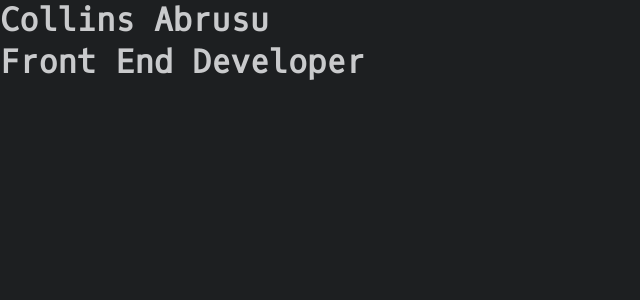
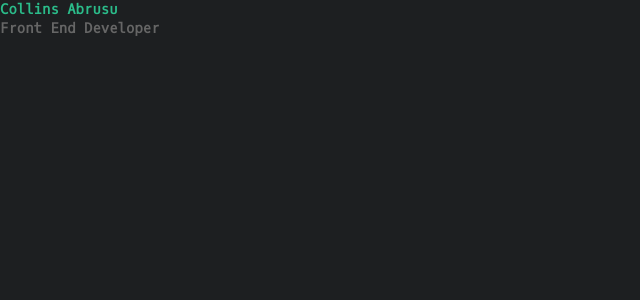
Before and after one commit to abrusu-collins/Portfolio-v7, a React (Create React App) app: page / in a window 1280 px wide. Shown: the top 300 px of the page, without its empty margins (0-640 px from the left). Built offline with nearby package versions, Linux system fonts and the light colour scheme; the HTML template or start-up script is replaced by a standard one.

Commit message:
hero works

```diff
--- a/src/sass/_config.scss
+++ b/src/sass/_config.scss
@@ -13,6 +13,8 @@ $dimmed_white:#666666;
     margin:0;
     padding: 0;
     box-sizing: border-box;
+    font-size: 14px;
+    font-family: 400;
     background-color: $background;
     font-family: Oxygen;
     color:$light_white;
--- /dev/null
+++ b/src/sass/_hero.scss
@@ -0,0 +1,9 @@
+.hero{
+    & #name{
+    color:$standout_color;
+
+    }
+    & #job{
+        color:$dimmed_white;
+    }
+}
--- a/src/sass/style.scss
+++ b/src/sass/style.scss
@@ -1 +1,2 @@
 @import "config";
+@import "hero";
--- a/src/styles/style.css
+++ b/src/styles/style.css
@@ -6,7 +6,16 @@
   margin: 0;
   padding: 0;
   box-sizing: border-box;
+  font-size: 14px;
+  font-family: 400;
   background-color: #1d1f21;
   font-family: Oxygen;
   color: #c9cacc;
 }
+
+.hero #name {
+  color: #2bbc8a;
+}
+.hero #job {
+  color: #666666;
+}
```
